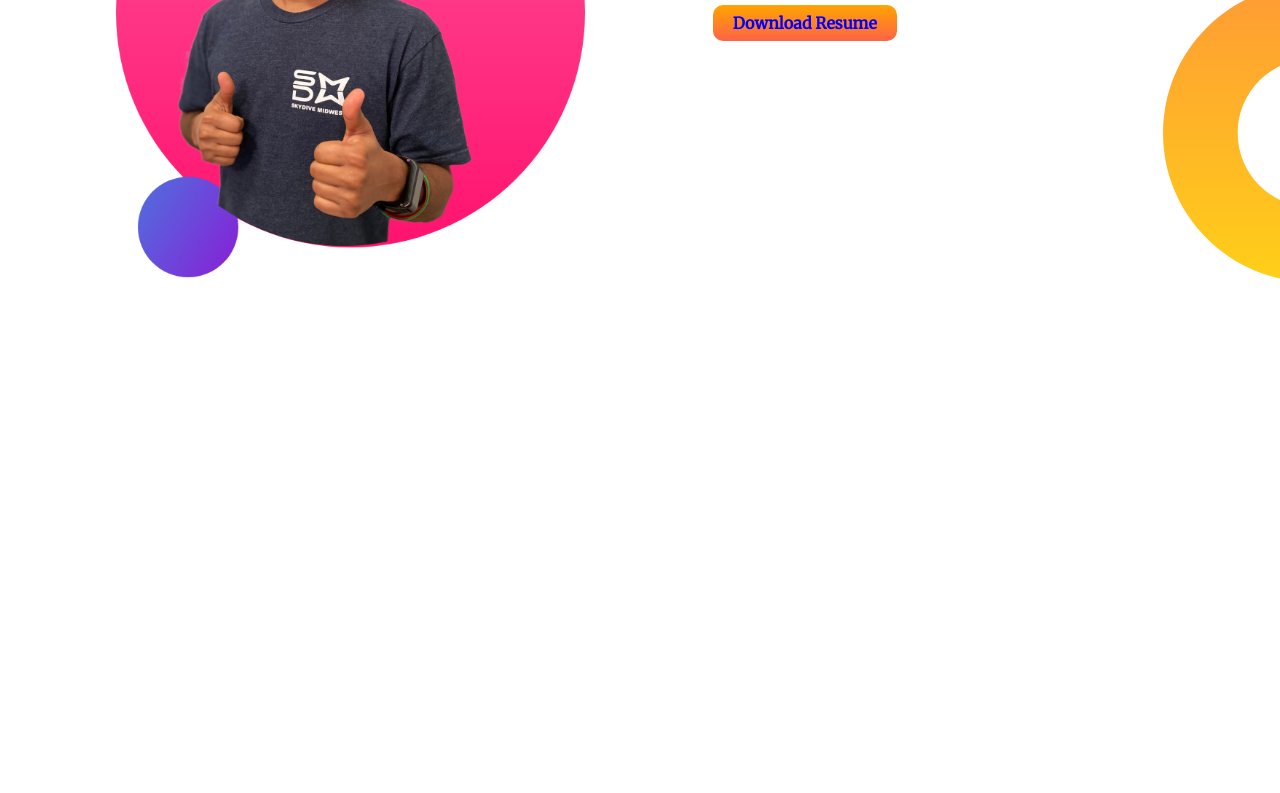
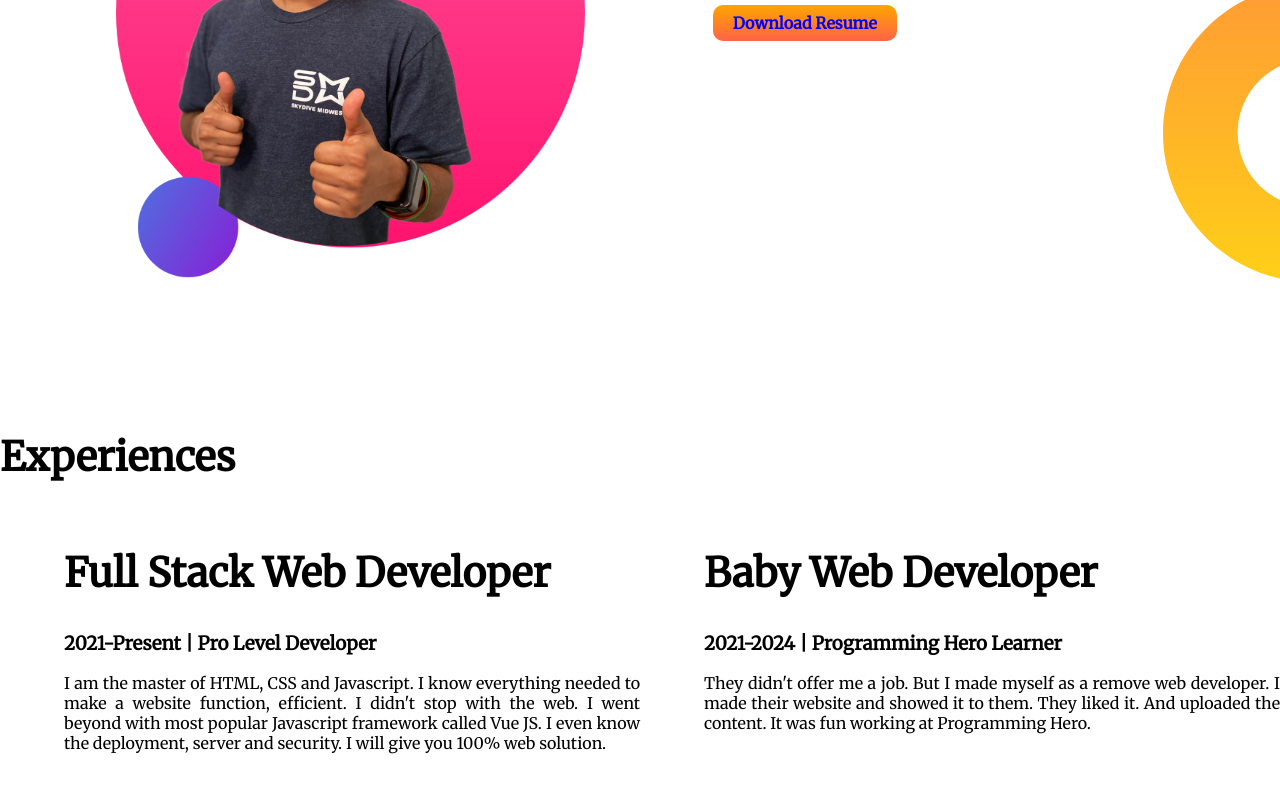
Before and after one commit to johirbban/Developer-Portfolio-Jahir, a plain HTML site: page index.html in a window 1280 px wide. Shown: the part 833-1626 px from the top of the page. Before the commit the page ends 1265 px from the top, so only its background shows below. Drawn offline with Linux system fonts and the light colour scheme.

Commit message:
experience-added

```diff
--- a/index.html
+++ b/index.html
@@ -13,7 +13,7 @@
 </head>
 
 <body>
-    <section class="top-banner">
+    <section class="top-banner flexible-container">
         <div class="half-width">
             <h1>Welcome to</h1>
 
@@ -32,7 +32,7 @@
         </div>
     </section>
 
-    <section class="dream-big">
+    <section class="dream-big flexible-container">
         <div class="half-width" id="img-width">
             <img src="images/jhankar2.png" alt="">
         </div>
@@ -47,6 +47,28 @@
         </div>
     </section>
 
+    <section class="Experiences">
+        <h1>Experiences</h1>
+        <div class="flexible-container">
+            <div class="half-width">
+                <h1>Full Stack Web Developer</h1>
+                <h3>2021-Present | Pro Level Developer</h3>
+                <p>I am the master of HTML, CSS and Javascript. I know everything needed to make a website function,
+                    efficient. I didn't stop with the web. I went beyond with most popular Javascript framework called
+                    Vue
+                    JS. I even know the deployment, server and security. I will give you 100% web solution.</p>
+            </div>
+            <div class="half-width">
+                <h1>Baby Web Developer</h1>
+                <h3>2021-2024 | Programming Hero Learner</h3>
+                <p>They didn't offer me a job. But I made myself as a remove web developer. I made their website and
+                    showed
+                    it to them. They liked it. And uploaded the content. It was fun working at Programming Hero.</p>
+            </div>
+        </div>
+        </div>
+    </section>
+
 </body>
 
 </html>
--- a/style.css
+++ b/style.css
@@ -15,7 +15,7 @@ h1{
     padding: 8px 20px; border-radius: 10px;
     text-decoration: none;
 }
-section{
+.flexible-container{
     display: flex;
     margin-bottom: 150px;
 
@@ -47,3 +47,7 @@ section p{
     width: 60%;
     padding-left: 0px;
 }
+.experiences{
+    display: flex;
+
+}
```
